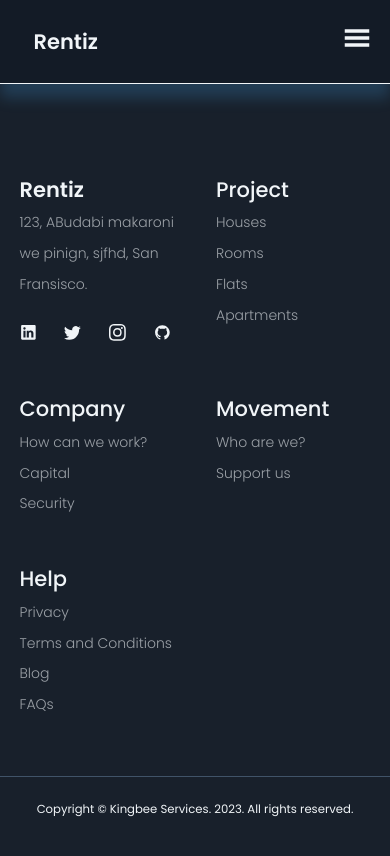
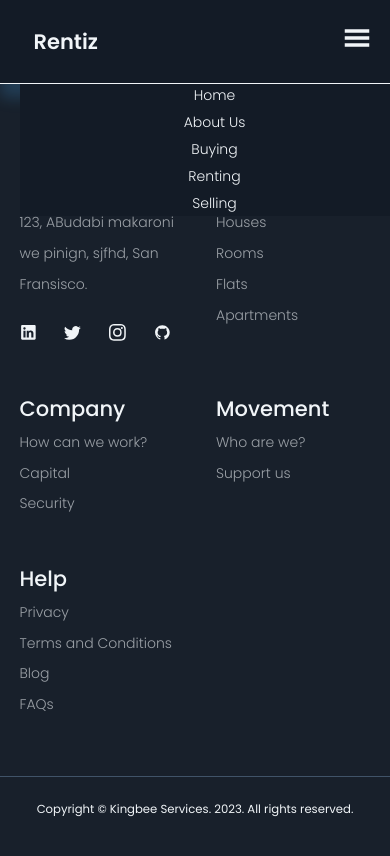
Before and after one commit to kingbee1/rentiz, a React (Vite) app: page /contact-us in a window 390 px wide. Shown: the top 856 px of the page. Built offline with nearby package versions, Linux system fonts and the light colour scheme.

Commit message:
responsive nav

```diff
--- a/src/App.css
+++ b/src/App.css
@@ -313,6 +313,10 @@ footer h4{
         background-color: var(--color-bg);
     }
 
+    .active {
+        display: none;
+    }
+
     .nav__container {
         position: relative;
         width: 100vw;
@@ -329,14 +333,18 @@ footer h4{
     .nav__items {
         position: fixed;
         top: 6rem;
-        right: 0;
-        background: var(--color-white);
+        align-items: center;
+        background: var(--color-bg);
         height: max-content;
-        width: 18rem;
+        width: 100vw;
         flex-direction: column;
-        gap: 0;
+        gap: 0.23rem;
         z-index: 3;
-        display: none;
+        /* display: none; */
+    }
+
+    .nav__items .open {
+        display: flex;
     }
 
     .nav__signin-signup {
--- a/src/components/Navbar.jsx
+++ b/src/components/Navbar.jsx
@@ -1,8 +1,16 @@
 import { Link, NavLink } from "react-router-dom";
 import { GiHamburgerMenu } from "react-icons/gi";
 import { IoMdClose } from "react-icons/io";
+import { useState } from "react";
+
 
 const Navbar = () => {
+  const [show, setShow] = useState(false)
+  const handleClick = () => {
+    setShow(!show);
+
+  }
+
   return (
     <nav>
       <div className="container nav__container">
@@ -24,8 +32,8 @@ const Navbar = () => {
           </Link>
         </div>
 
-        <button id="menu__btn"><GiHamburgerMenu /></button>
-        <button id="close__btn"><IoMdClose /></button>
+        <button id="menu__btn">{!show ? <GiHamburgerMenu onClick={handleClick} /> : <IoMdClose onClick={handleClick} /> }</button>
+        {/* <button id="close__btn"><IoMdClose /></button> */}
 
       </div>
     </nav>
```
